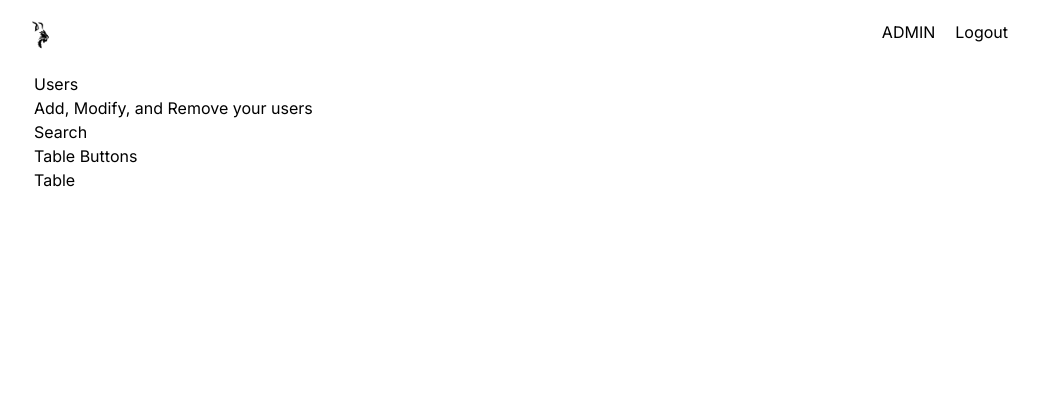
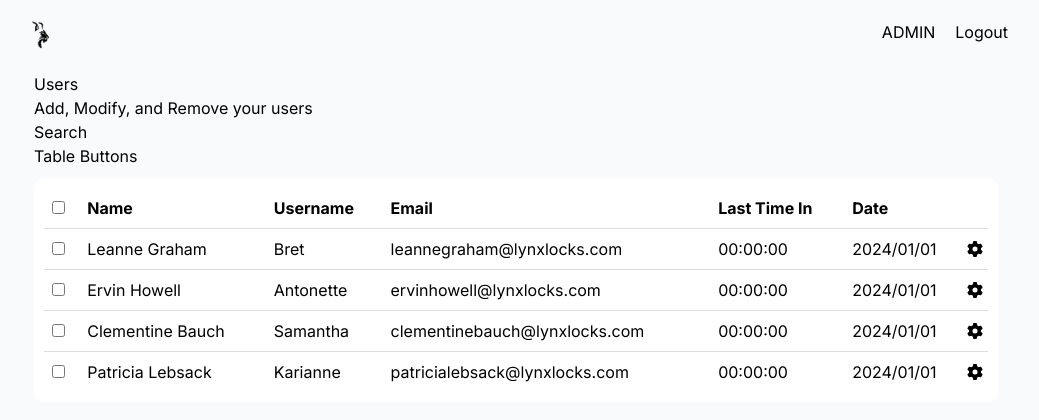
Before and after one commit to Lynx-Locks/lynx-web, a Next.js app in the folder frontend/: page / in a window 1280 px wide. Shown: the top 420 px of the page, without its empty margins (124-1163 px from the left). Built offline with nearby package versions, Linux system fonts and the light colour scheme.

Commit message:
Implement table

```diff
--- a/frontend/package.json
+++ b/frontend/package.json
@@ -9,6 +9,9 @@
     "lint": "next lint"
   },
   "dependencies": {
+    "@fortawesome/fontawesome-svg-core": "^6.5.1",
+    "@fortawesome/free-solid-svg-icons": "^6.5.1",
+    "@fortawesome/react-fontawesome": "^0.2.0",
     "next": "14.0.4",
     "react": "^18",
     "react-dom": "^18"
--- a/frontend/src/app/globals.css
+++ b/frontend/src/app/globals.css
@@ -4,8 +4,7 @@
 
 :root {
   --foreground-rgb: 0, 0, 0;
-  --background-start-rgb: 214, 219, 220;
-  --background-end-rgb: 255, 255, 255;
+  background: rgb(249, 250, 251);
 }
 
 /* @media (prefers-color-scheme: dark) {
--- a/frontend/src/app/layout.tsx
+++ b/frontend/src/app/layout.tsx
@@ -1,6 +1,9 @@
 import { Inter } from "next/font/google";
 import "./globals.css";
 import Navbar from "../components/navbar/navbar";
+import { config } from "@fortawesome/fontawesome-svg-core";
+import "@fortawesome/fontawesome-svg-core/styles.css";
+config.autoAddCss = false;
 
 const inter = Inter({ subsets: ["latin"] });
 
--- a/frontend/src/app/page.tsx
+++ b/frontend/src/app/page.tsx
@@ -1,14 +1,8 @@
 import styles from "./home.module.css";
 import Search from "@/components/search/search";
-import UsersTable from "@/components/adminTable/table";
+import AdminTable from "@/components/adminTable/table";
 import TableButtons from "@/components/tableButtons/tableButtons";
-
-interface User {
-  id: number;
-  name: string;
-  username: string;
-  email: string;
-}
+import User from "@/types/user";
 
 export default function Home() {
   const users: User[] = [
@@ -17,24 +11,32 @@ export default function Home() {
       name: "Leanne Graham",
       username: "Bret",
       email: "leannegraham@lynxlocks.com",
+      timeIn: "00:00:00",
+      date: "2024/01/01",
     },
     {
       id: 2,
       name: "Ervin Howell",
       username: "Antonette",
       email: "ervinhowell@lynxlocks.com",
+      timeIn: "00:00:00",
+      date: "2024/01/01",
     },
     {
       id: 3,
       name: "Clementine Bauch",
       username: "Samantha",
       email: "clementinebauch@lynxlocks.com",
+      timeIn: "00:00:00",
+      date: "2024/01/01",
     },
     {
       id: 4,
       name: "Patricia Lebsack",
       username: "Karianne",
       email: "patricialebsack@lynxlocks.com",
+      timeIn: "00:00:00",
+      date: "2024/01/01",
     },
   ];
 
@@ -44,7 +46,7 @@ export default function Home() {
       <div>Add, Modify, and Remove your users</div>
       <Search />
       <TableButtons />
-      <UsersTable users={users} />
+      <AdminTable users={users} />
     </div>
   );
 }
--- /dev/null
+++ b/frontend/src/components/adminTable/table.module.css
@@ -0,0 +1,36 @@
+.tableContainer {
+	width: 100%;
+	background-color: white;
+	border-radius: 10px;
+	margin: 10px 0;
+	padding: 10px;
+}
+
+.table {
+	width: 100%;
+}
+
+.tableHeader {
+	text-align: left;
+	border-bottom: 1px solid #ddd;
+}
+
+.tableCell {
+	padding: 8px;
+}
+
+.tableRow {
+	border-bottom: 1px solid #ddd;
+}
+
+.emptyTable {
+	font-weight: bold;
+	font-style: italic;
+	font-size: large;
+	margin: 100px;
+	text-align: center;
+}
+
+.settingsIcon {
+	cursor: pointer;
+}
--- a/frontend/src/components/adminTable/table.tsx
+++ b/frontend/src/components/adminTable/table.tsx
@@ -1,12 +1,61 @@
-interface User {
-  id: number;
-  name: string;
-  username: string;
-  email: string;
-}
+"use client";
 
-export default function UsersTable({ users }: { users: User[] }) {
+import User from "@/types/user";
+import styles from "./table.module.css";
+import { FontAwesomeIcon } from "@fortawesome/react-fontawesome";
+import { faGear } from "@fortawesome/free-solid-svg-icons";
+
+export default function AdminTable({ users }: { users: User[] }) {
+  const handleClickSettings = () => {
+    console.log("Open Modal");
+  };
+
   return (
-    <div>Table</div>
+    <div className={styles.tableContainer}>
+      <table className={styles.table} border={1} rules="rows">
+        <thead className={styles.tableHeader}>
+          <tr>
+            <th className={styles.tableCell}>
+              <input type="checkbox" />
+            </th>
+            <th className={styles.tableCell}>Name</th>
+            <th className={styles.tableCell}>Username</th>
+            <th className={styles.tableCell}>Email</th>
+            <th className={styles.tableCell}>Last Time In</th>
+            <th className={styles.tableCell}>Date</th>
+            <th />
+          </tr>
+        </thead>
+        <tbody>
+          {users.map((user, idx) => (
+            <tr
+              key={user.id}
+              className={
+                idx < users.length - 1 ? styles.tableRow : styles.tableLastRow
+              }
+            >
+              <td className={styles.tableCell}>
+                <input type="checkbox" />
+              </td>
+              <td className={styles.tableCell}>{user.name}</td>
+              <td className={styles.tableCell}>{user.username}</td>
+              <td className={styles.tableCell}>{user.email}</td>
+              <td className={styles.tableCell}>{user.timeIn}</td>
+              <td className={styles.tableCell}>{user.date}</td>
+              <td>
+                <FontAwesomeIcon
+                  className={styles.settingsIcon}
+                  icon={faGear}
+                  onClick={() => handleClickSettings()}
+                />
+              </td>
+            </tr>
+          ))}
+        </tbody>
+      </table>
+      {users.length === 0 && (
+        <h1 className={styles.emptyTable}>Could not display any users</h1>
+      )}
+    </div>
   );
 }
--- /dev/null
+++ b/frontend/src/types/user.ts
@@ -0,0 +1,10 @@
+interface User {
+  id: number;
+  name: string;
+  username: string;
+  email: string;
+  timeIn: string;
+  date: string;
+}
+
+export default User;
```
Also changed, not shown: 1 other file (tests, documents, lock files or other folders).
